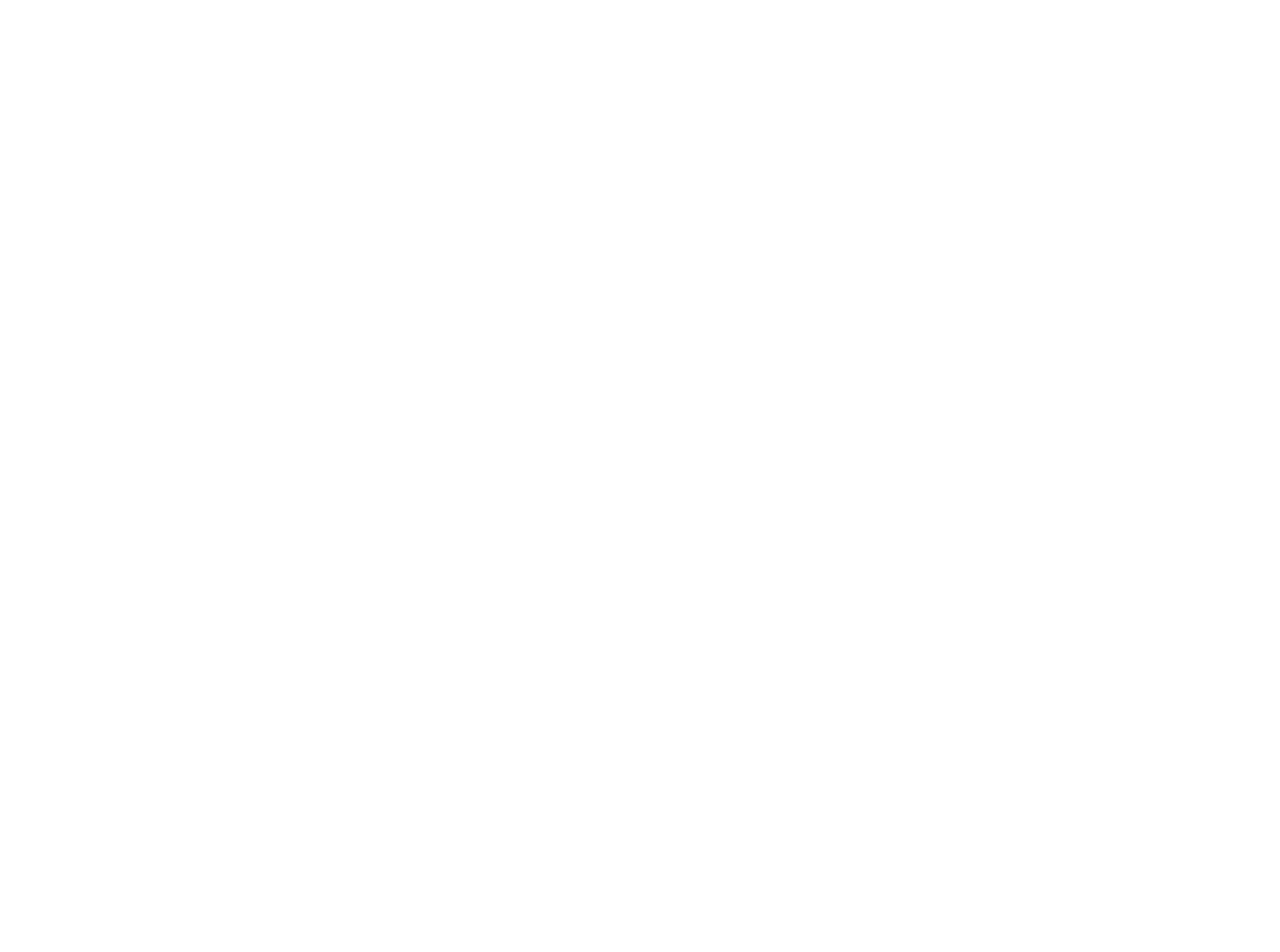
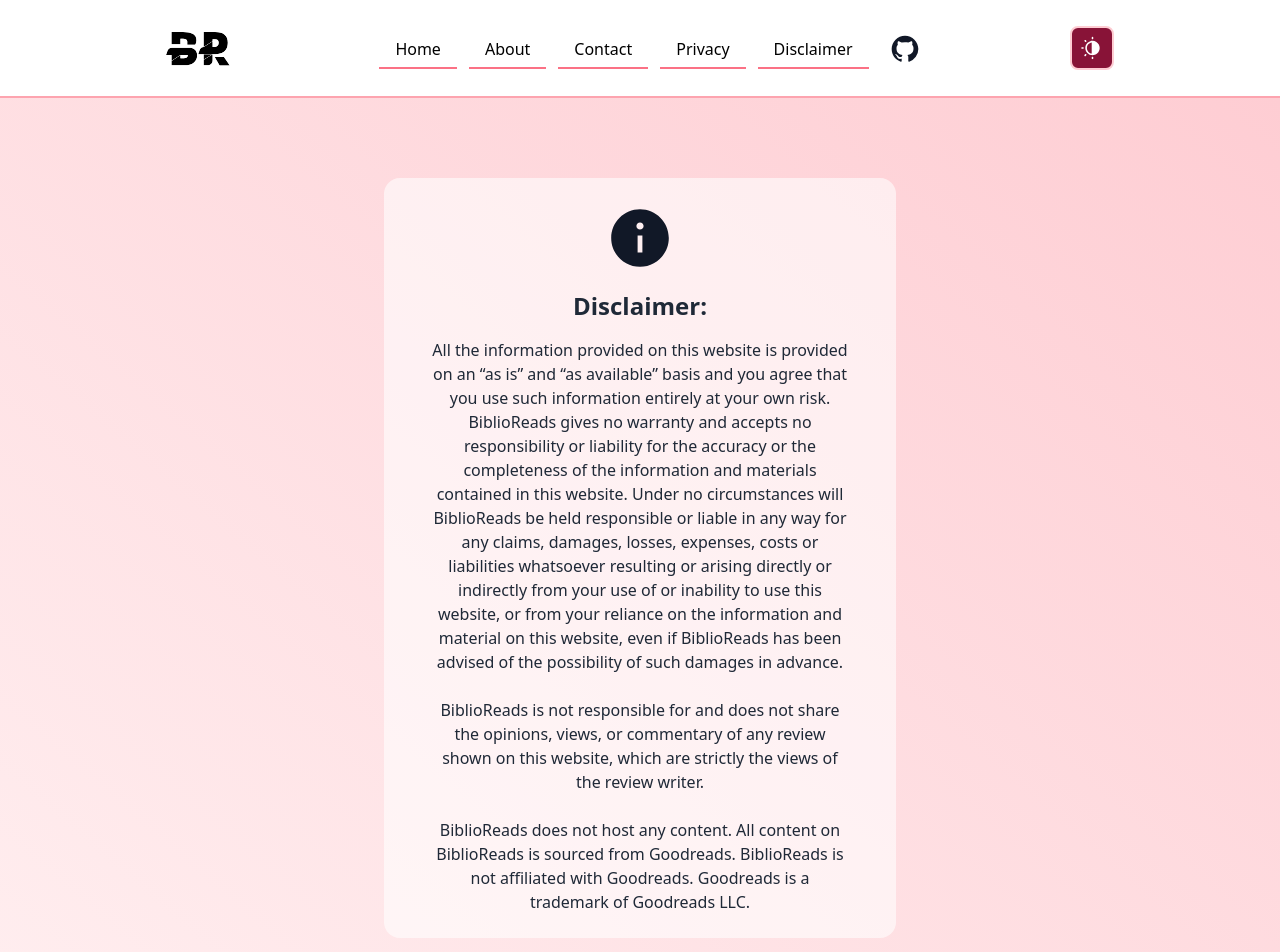
Before and after one commit to nesaku/BiblioReads, a Next.js app: page /disclaimer in a window 1280 px wide. Before the commit this address had no page. Shown: the top 952 px of the page. Before the commit the page ends 800 px from the top, so only its background shows below. Built offline with nearby package versions, Linux system fonts and the light colour scheme; no server answers.

Commit message:
add disclaimer page

```diff
--- a/components/global-components/Footer.js
+++ b/components/global-components/Footer.js
@@ -3,7 +3,7 @@
 
 const Footer = () => {
   return (
-    <footer aria-label="Site Footer" className="text-center w-full mt-auto">
+    <footer aria-label="Site Footer" className="text-center w-full">
       <div className="flex justify-center items-center content-center  mx-auto max-w-screen-xl px-4 py-12 sm:px-6 lg:px-8">
         <div className="mx-auto max-w-3xl space-y-6">
           <nav
@@ -28,14 +28,6 @@
               </li>
 
               <li>
-                <Link href="/about#faq">
-                  <a className="text-gray-900 transition hover:text-gray-900/75 dark:text-white dark:hover:text-white/75">
-                    FAQ
-                  </a>
-                </Link>
-              </li>
-
-              <li>
                 <Link href="/contact">
                   <a className="text-gray-900 transition hover:text-gray-900/75 dark:text-white dark:hover:text-white/75">
                     Contact
@@ -47,6 +39,14 @@
                 <Link href="/privacy">
                   <a className="text-gray-900 transition hover:text-gray-900/75 dark:text-white dark:hover:text-white/75">
                     Privacy
+                  </a>
+                </Link>
+              </li>
+
+              <li>
+                <Link href="/disclaimer">
+                  <a className="text-gray-900 transition hover:text-gray-900/75 dark:text-white dark:hover:text-white/75">
+                    Disclaimer
                   </a>
                 </Link>
               </li>
--- a/components/global-components/Header.js
+++ b/components/global-components/Header.js
@@ -30,13 +30,6 @@
               </Link>
             </li>
             <li className="flex">
-              <Link href="/about#faq">
-                <a className="flex items-center px-4 -mb-1 border-b-2 border-rose-400 hover:border-rose-600 transition duration-300 delay-150 hover:delay-100 dark:border-gray-300">
-                  FAQ
-                </a>
-              </Link>
-            </li>
-            <li className="flex">
               <Link href="/contact">
                 <a className="flex items-center px-4 -mb-1 border-b-2 border-rose-400 hover:border-rose-600 transition duration-300 delay-150 hover:delay-100 dark:border-gray-300">
                   Contact
@@ -47,6 +40,13 @@
               <Link href="/privacy">
                 <a className="flex items-center px-4 -mb-1 border-b-2 border-rose-400 hover:border-rose-600 transition duration-300 delay-150 hover:delay-100 dark:border-gray-300">
                   Privacy
+                </a>
+              </Link>
+            </li>
+            <li className="flex">
+              <Link href="/disclaimer">
+                <a className="flex items-center px-4 -mb-1 border-b-2 border-rose-400 hover:border-rose-600 transition duration-300 delay-150 hover:delay-100 dark:border-gray-300">
+                  Disclaimer
                 </a>
               </Link>
             </li>
--- a/components/resultpage-components/SimilarBooks.js
+++ b/components/resultpage-components/SimilarBooks.js
@@ -2,10 +2,7 @@
 import { useState } from "react";
 
 const SimilarBooks = (props) => {
-  const [imageLoaded, setImageLoaded] = useState(false);
   const [imageError, setImageError] = useState(false);
-
-  console.log(imageLoaded, imageError);
 
   const slideLeft = () => {
     var slider = document.getElementById("slider");
@@ -74,7 +71,6 @@
                       height="148"
                       className="rounded-lg shadow-sm drop-shadow-sm bg-white mx-auto"
                       loading="lazy"
-                      onLoad={() => setImageLoaded(true)}
                       onError={() => setImageError(true)}
                     />
                   </picture>
--- /dev/null
+++ b/pages/disclaimer.js
@@ -0,0 +1,62 @@
+import React from "react";
+import Meta from "../components/global-components/Meta";
+import Header from "../components/global-components/Header";
+import Footer from "../components/global-components/Footer";
+
+const Disclaimer = () => {
+  return (
+    <>
+      <Meta title={"Disclaimer"} />
+      <Header />
+      <div className="bg-gradient-to-tr from-rose-50 to-rose-200 dark:bg-gradientpage min-h-full m-0 p-0">
+        <div className="flex justify-center items-center text-center">
+          <div className="flex flex-col text-gray-800 dark:text-gray-100 bg-white bg-opacity-60 dark:bg-slate-800 dark:bg-opacity-60 py-6 m-4 px-4 sm:px-12 my-[10vh] rounded-2xl max-w-lg items-center">
+            <svg
+              xmlns="http://www.w3.org/2000/svg"
+              viewBox="0 0 30 30"
+              width="72px"
+              height="72px"
+              className="fill-gray-900 dark:fill-gray-200"
+            >
+              <path d="M15,3C8.373,3,3,8.373,3,15c0,6.627,5.373,12,12,12s12-5.373,12-12C27,8.373,21.627,3,15,3z M16,21h-2v-7h2V21z M15,11.5 c-0.828,0-1.5-0.672-1.5-1.5s0.672-1.5,1.5-1.5s1.5,0.672,1.5,1.5S15.828,11.5,15,11.5z" />
+            </svg>
+            <h1 className="text-2xl font-bold my-4">Disclaimer:</h1>
+            <div>
+              <p>
+                ​​All the information provided on this website is provided on an
+                “as is” and “as available” basis and you agree that you use such
+                information entirely at your own risk. BiblioReads gives no
+                warranty and accepts no responsibility or liability for the
+                accuracy or the completeness of the information and materials
+                contained in this website. Under no circumstances will
+                BiblioReads be held responsible or liable in any way for any
+                claims, damages, losses, expenses, costs or liabilities
+                whatsoever resulting or arising directly or indirectly from your
+                use of or inability to use this website, or from your reliance
+                on the information and material on this website, even if
+                BiblioReads has been advised of the possibility of such damages
+                in advance.
+              </p>
+              <br />
+              <p>
+                BiblioReads is not responsible for and does not share the
+                opinions, views, or commentary of any review shown on this
+                website, which are strictly the views of the review writer.
+              </p>
+              <br />
+              <p>
+                BiblioReads does not host any content. All content on
+                BiblioReads is sourced from Goodreads. BiblioReads is not
+                affiliated with Goodreads. Goodreads is a trademark of Goodreads
+                LLC.
+              </p>
+            </div>
+          </div>
+        </div>
+        <Footer />
+      </div>
+    </>
+  );
+};
+
+export default Disclaimer;
```
Also changed, not shown: 1 other file (tests, documents, lock files or other folders).
